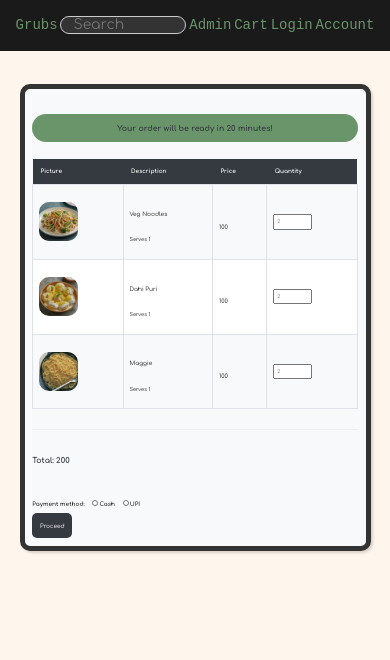
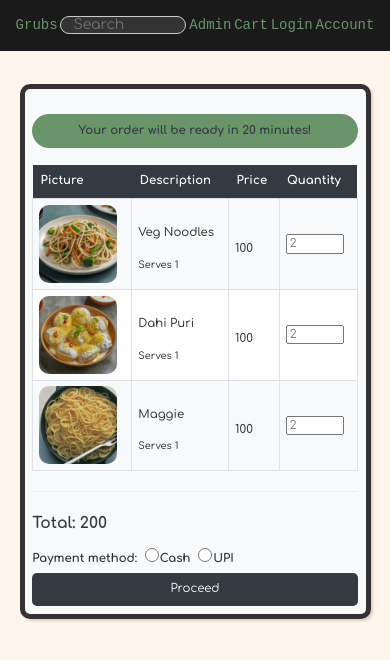
Before and after one commit to raahul-anandh/grub-glide, a React (Create React App) app in the folder frontend/: page /cart in a window 390 px wide. Shown: the top 660 px of the page. Built offline with nearby package versions, Linux system fonts and the light colour scheme; a web font is replaced by a local one.

Commit message:
Update responsiveness of cart

```diff
--- a/frontend/src/Components/styles/Cart.css
+++ b/frontend/src/Components/styles/Cart.css
@@ -18,14 +18,14 @@
   padding: 1vh 2vw;
   border-radius: 20px;
   font-weight: bold;
-  font-size: 2vw; /* Using vw for responsive font size */
+  font-size: 2vw;
 }
 
 .item-table {
   width: 100%;
-  max-width: 90vw; /* Using vw for responsive maximum width */
+  max-width: 90vw;
   border-collapse: collapse;
-  overflow-x: auto; /* Adding horizontal scroll for smaller screens */
+  overflow-x: auto;
 }
 
 .item-table thead th {
@@ -33,13 +33,13 @@
   padding: 1vh 2vw;
   color: #ffffff;
   font-weight: bold;
-  font-size: 1.5vw; /* Using vw for responsive font size */
+  font-size: 1.5vw;
 }
 
 .item-table tbody td {
   border: 1px solid #dee2e6;
-  padding: 1.5vw; /* Using vw for responsive padding */
-  font-size: 1.2vw;
+  padding: 1.5vw;
+  font-size: 3vw;
 }
 
 .item-table tbody tr {
@@ -57,8 +57,8 @@
 }
 
 .cart-item img {
-  width: 10vw; /* Adjusting the width of the image */
-  height: auto; /* Keeping aspect ratio */
+  width: 10vw;
+  height: auto;
   border-radius: 10px;
 }
 
@@ -71,20 +71,20 @@
 }
 
 .cart-item input{
-  font-size: 1.3vw;
-  height: 4vw;
+  font-size: 1.5vw;
+  height: 3vw;
   width: 10vw;
 }
 
 .total {
   font-size: 2vw;
-  margin-top: 3vh;
+  margin-top: 1vh;
   color: #343a40;
   font-weight: bold;
 }
 
 .payment-method {
-  margin-top: 3vh;
+  margin-top: 2vh;
 }
 
 .payment-method label {
@@ -113,5 +113,54 @@
 }
 
 .payment-method button:hover {
-  background-color: #555;
+  background-color: hsl(120, 17%, 50%);
 }
+
+@media screen and (width < 450px){
+  .completion-time{
+    font-size: 3vw;
+  }
+
+  .item-table thead th{
+    font-size: 3vw;
+  }
+  .item-table tbody td{
+    font-size: 3vw;
+  }
+
+  .cart-item img{
+    width: 20vw;
+    height: auto;
+  }
+  .cart-item h1{
+    font-size: 3vw;
+  }
+
+  .cart-item h2{
+    font-size: 2.5vw;
+  }
+
+  .cart-item input{
+    font-size: 3vw;
+    height: 5vw;
+    width: 15vw;
+  }
+  .total{
+    font-size: 4vw;
+  }
+  .payment-method{
+    margin-top: 0vh;
+  }
+  .payment-method label{
+    font-size: 3vw;
+  }
+  .payment-method input{
+    height: 3.5vw;
+    width: 3.5vw;
+  }
+  .payment-method button{
+    width: 100%;
+    font-size: 3vw;
+  }
+
+}
```
